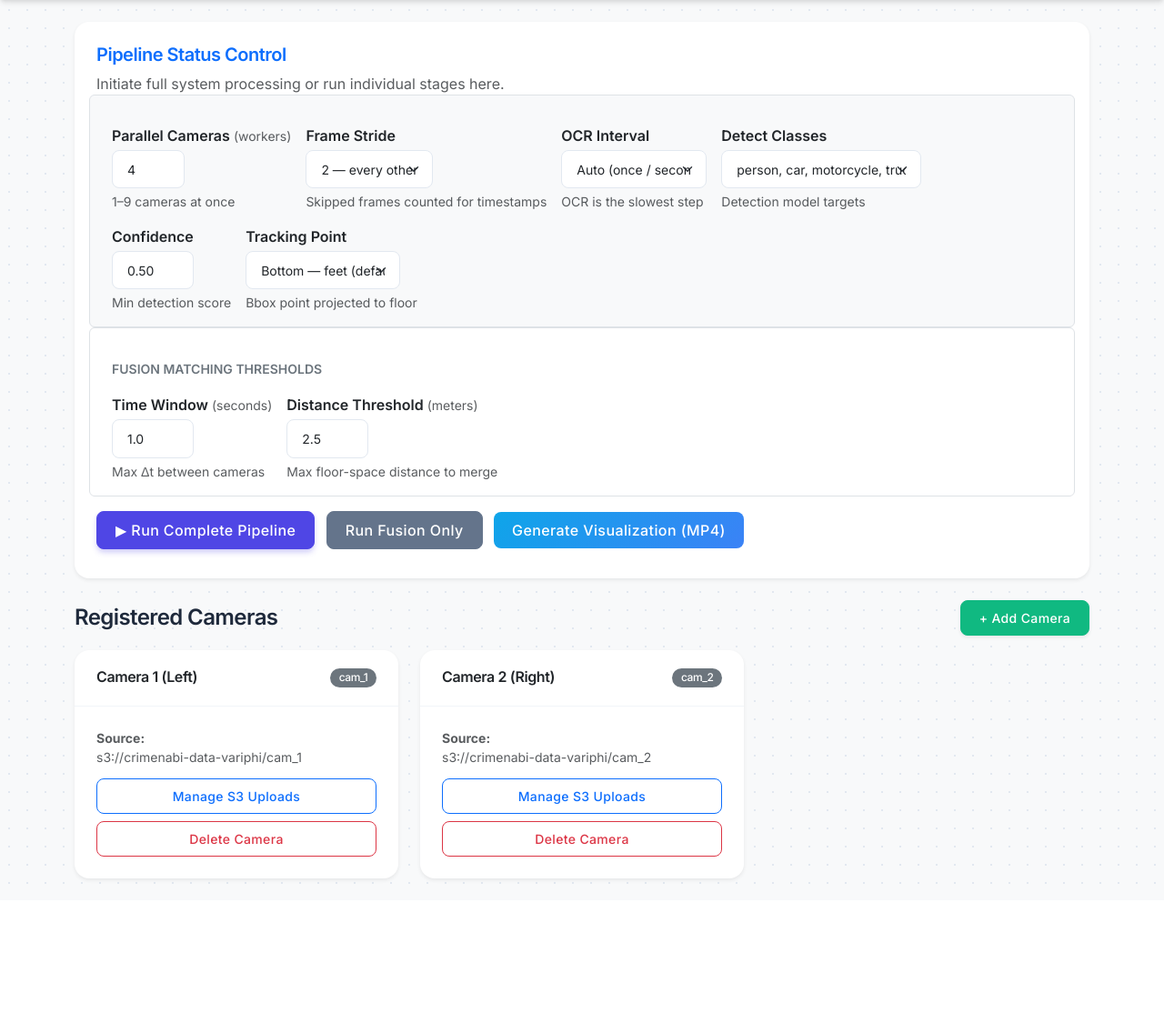
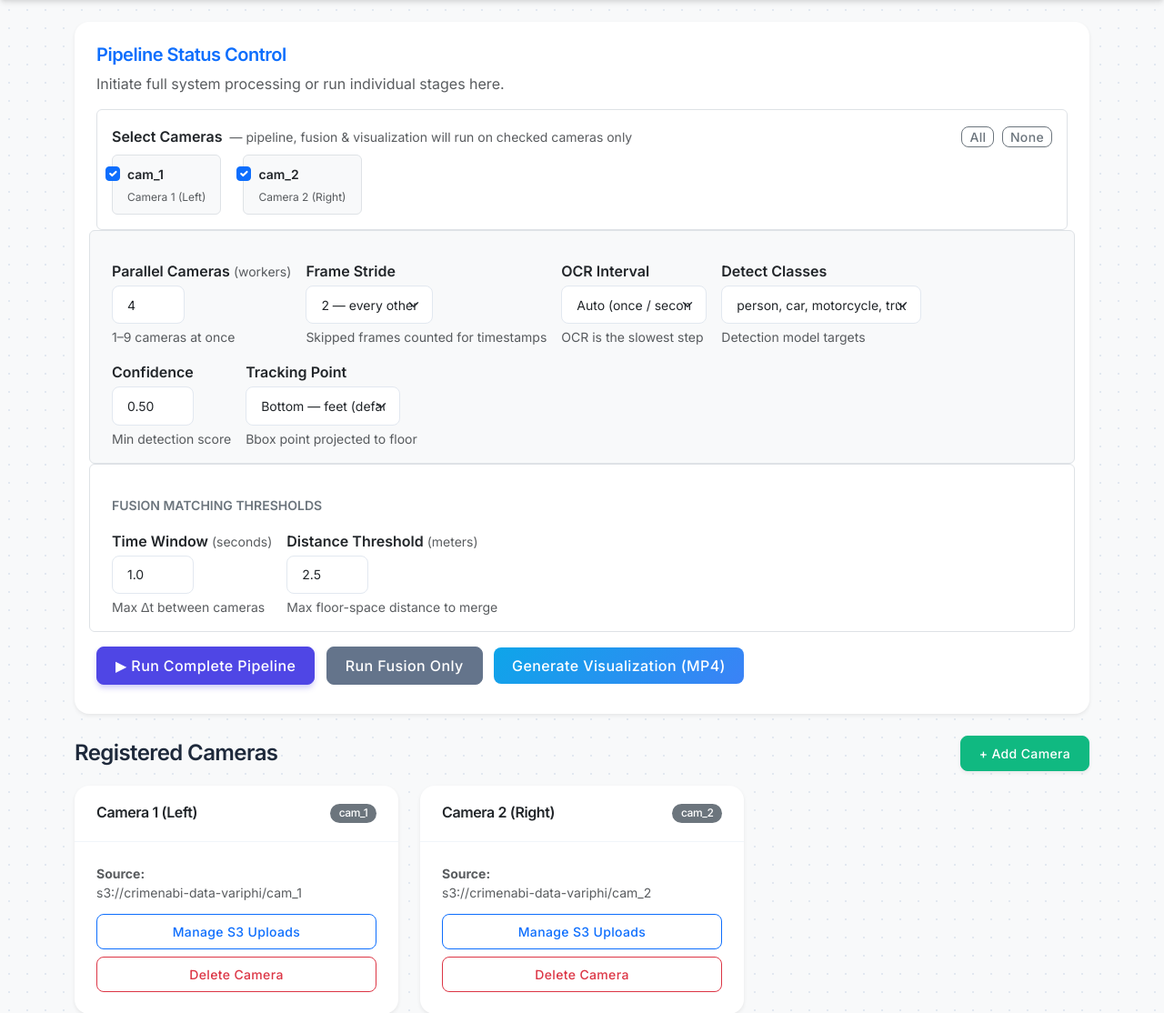
Before and after one commit to VariPhiGen/crowd_management, a Flask app: page / in a window 1280 px wide. Shown: the part 79-1193 px from the top of the page at 91% size. Before the commit the page ends 1051 px from the top, so only its background shows below. Run offline with Flask 3, Linux system fonts and the light colour scheme; the visitor is signed in with stand-in values (Sample User, id 1).

Commit message:
feat: global camera selection in UI — pipeline, fusion and visualisation run on checked cameras only
Made-with: Cursor

```diff
--- a/web_ui/app.py
+++ b/web_ui/app.py
@@ -116,6 +116,9 @@ def dashboard():
                 track_point    = request.form.get('track_point', 'bottom').strip()
                 fusion_time    = float(request.form.get('fusion_time_tol', 1.0))
                 fusion_dist    = float(request.form.get('fusion_dist_tol', 2.5))
+                # Camera selection — empty list means "all cameras"
+                selected_cams  = request.form.getlist('camera_ids')
+                cameras_arg    = ','.join(selected_cams) if selected_cams else None
 
                 cmd = [
                     python_exec, "main.py", "--process",
@@ -128,6 +131,8 @@ def dashboard():
                     "--timestamp-tolerance", str(fusion_time),
                     "--fusion-dist-tol",     str(fusion_dist),
                 ]
+                if cameras_arg:
+                    cmd += ["--cameras", cameras_arg]
 
                 OUTPUT_DIR.mkdir(exist_ok=True)
                 log_file = OUTPUT_DIR / "pipeline_process.log"
@@ -149,13 +154,17 @@ def dashboard():
                 )
 
             elif action == 'fuse':
-                fusion_time = float(request.form.get('fusion_time_tol', 1.0))
-                fusion_dist = float(request.form.get('fusion_dist_tol', 2.5))
+                fusion_time   = float(request.form.get('fusion_time_tol', 1.0))
+                fusion_dist   = float(request.form.get('fusion_dist_tol', 2.5))
+                selected_cams = request.form.getlist('camera_ids')
+                cameras_arg   = ','.join(selected_cams) if selected_cams else None
                 cmd = [
                     python_exec, "main.py", "--fuse-only",
                     "--timestamp-tolerance", str(fusion_time),
                     "--fusion-dist-tol",     str(fusion_dist),
                 ]
+                if cameras_arg:
+                    cmd += ["--cameras", cameras_arg]
 
                 log_file = OUTPUT_DIR / "pipeline_fuse.log"
                 log_f = open(log_file, 'w')
--- a/web_ui/templates/dashboard.html
+++ b/web_ui/templates/dashboard.html
@@ -35,6 +35,44 @@
                     {% endif %}
 
                     <form method="POST" action="/" class="mt-3">
+
+                        <!-- ── Camera Selection ──────────────────────────── -->
+                        <div class="p-3 mb-3 rounded border bg-white">
+                            <div class="d-flex justify-content-between align-items-center mb-2">
+                                <span class="fw-semibold">
+                                    Select Cameras
+                                    <span class="text-muted fw-normal small ms-1">— pipeline, fusion &amp; visualization will run on checked cameras only</span>
+                                </span>
+                                <span>
+                                    <button type="button" class="btn btn-sm btn-outline-secondary py-0 px-2"
+                                            onclick="document.querySelectorAll('.cam-checkbox').forEach(cb=>cb.checked=true)">
+                                        All
+                                    </button>
+                                    <button type="button" class="btn btn-sm btn-outline-secondary py-0 px-2 ms-1"
+                                            onclick="document.querySelectorAll('.cam-checkbox').forEach(cb=>cb.checked=false)">
+                                        None
+                                    </button>
+                                </span>
+                            </div>
+                            <div class="d-flex flex-wrap gap-2">
+                                {% for cam in cameras %}
+                                <div class="form-check form-check-inline border rounded px-3 py-2 bg-light mb-0"
+                                     style="min-width:120px">
+                                    <input class="form-check-input cam-checkbox" type="checkbox"
+                                           name="camera_ids" value="{{ cam.id }}"
+                                           id="cam_cb_{{ cam.id }}" checked>
+                                    <label class="form-check-label" for="cam_cb_{{ cam.id }}">
+                                        <span class="fw-semibold small">{{ cam.id }}</span><br>
+                                        <span class="text-muted" style="font-size:0.75rem">{{ cam.name }}</span>
+                                    </label>
+                                </div>
+                                {% endfor %}
+                                {% if not cameras %}
+                                <span class="text-muted small">No cameras registered yet. Add a camera below.</span>
+                                {% endif %}
+                            </div>
+                        </div>
+
                         <!-- Pipeline settings -->
                         <div class="row g-3 mb-3 align-items-end p-3 bg-light rounded border">
                             <div class="col-auto">
```
Also changed, not shown: main.py (+17 -1 lines), pipeline/per_camera.py (+10 -1 lines).
